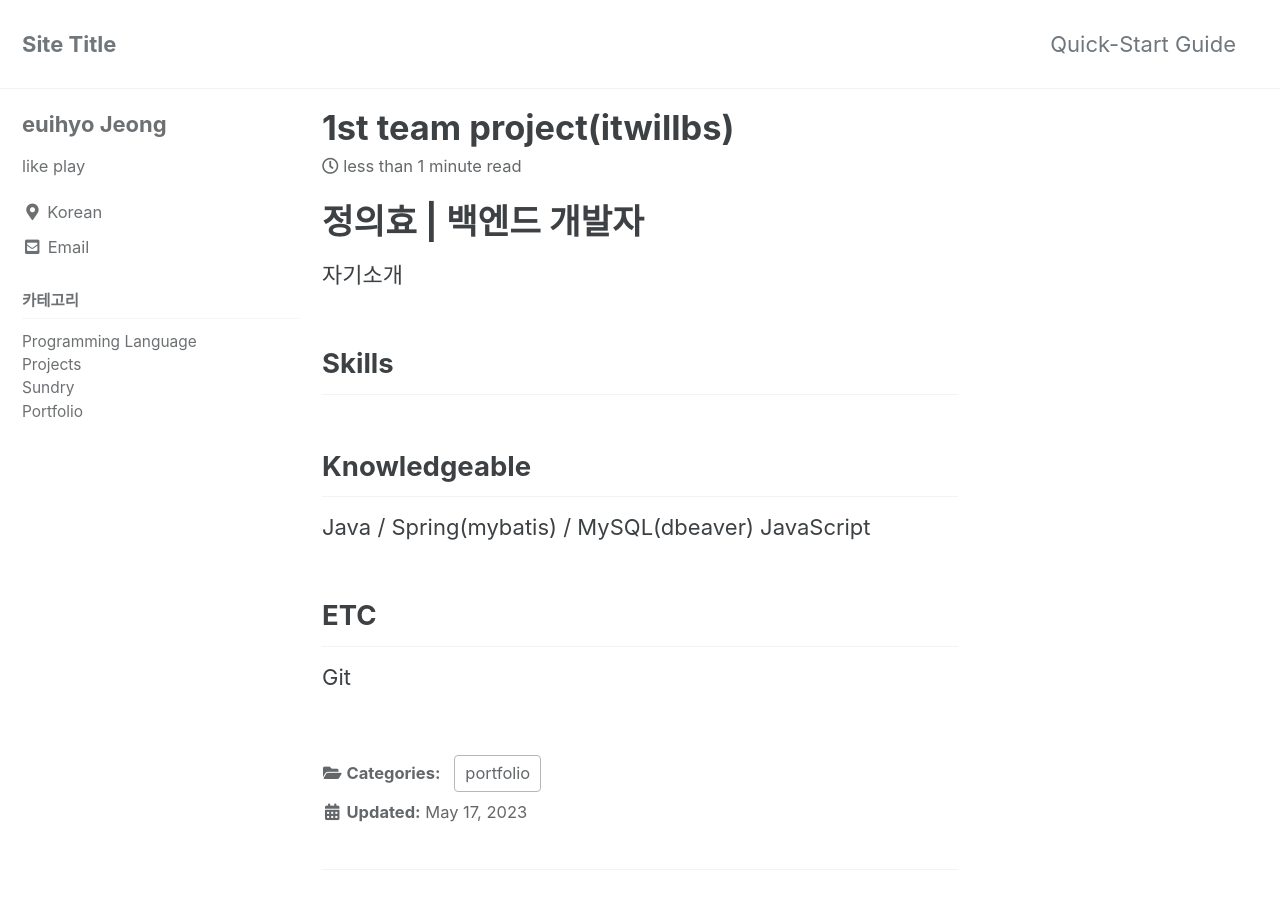
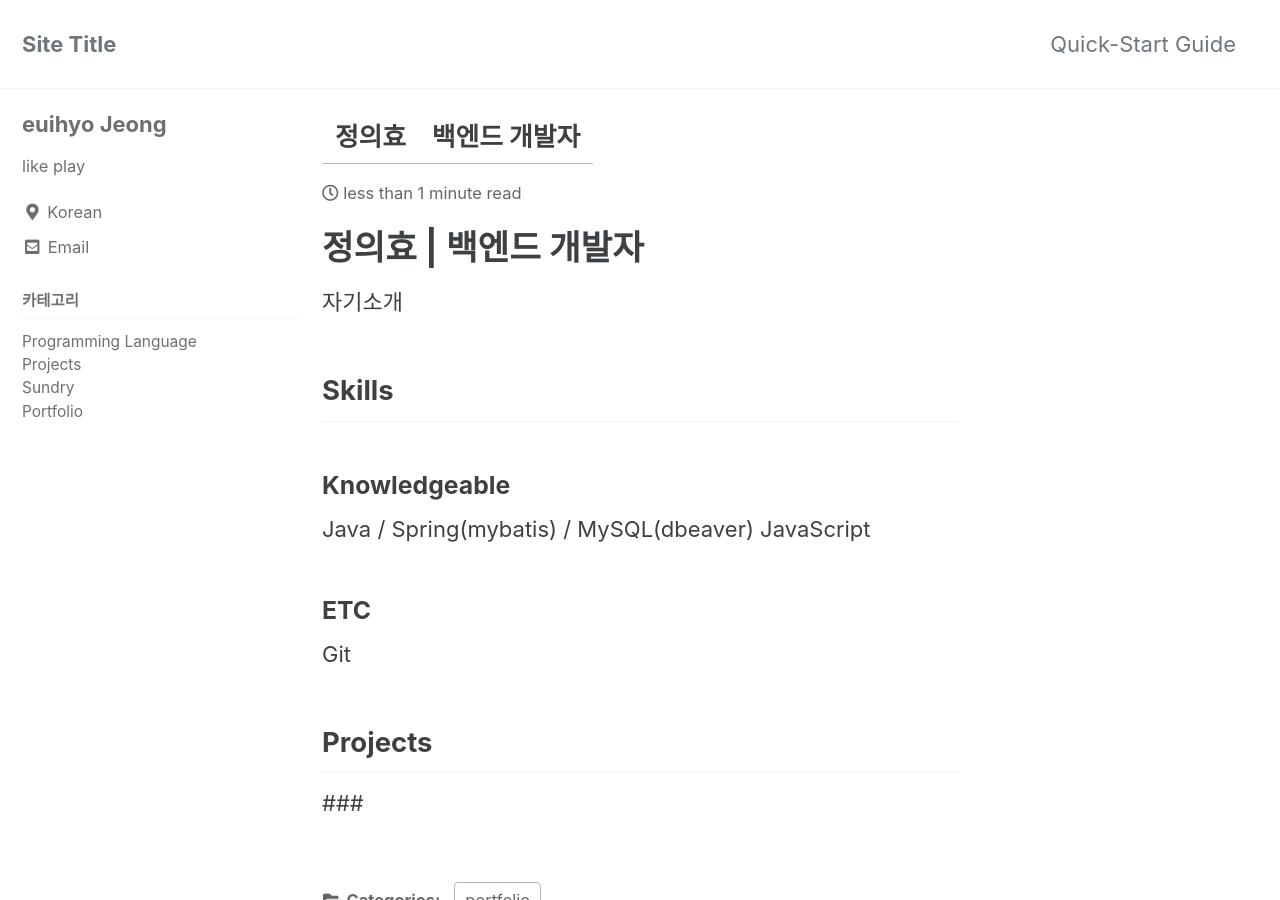
Before and after one commit to definitionhyo/definitionhyo.github.io, a Jekyll site: the page built from _posts/2023-05-17-first_project.md, in a window 1280 px wide and 900 px high. Built offline with Jekyll 4.4.1, drawn with Linux system fonts in a browser that asks for light colours; cached includes are drawn as plain includes.

Commit message:
Update 2023-05-17-first_project.md
틀 다시

```diff
--- a/_posts/2023-05-17-first_project.md
+++ b/_posts/2023-05-17-first_project.md
@@ -1,6 +1,6 @@
 ---
 layout: single
-title:  "1st team project(itwillbs)"
+title:  "정의효 | 백엔드 개발자"
 categories:
   - portfolio
 ---
@@ -12,9 +12,12 @@ categories:
 ## Skills
 <!-- Strong = 잘하는것 -->
 
-## Knowledgeable <!-- 써본것 -->
+### Knowledgeable <!-- 써본것 -->
 Java / Spring(mybatis) / MySQL(dbeaver)
 JavaScript
 
-## ETC
+### ETC
 Git
+
+## Projects
+###
```
